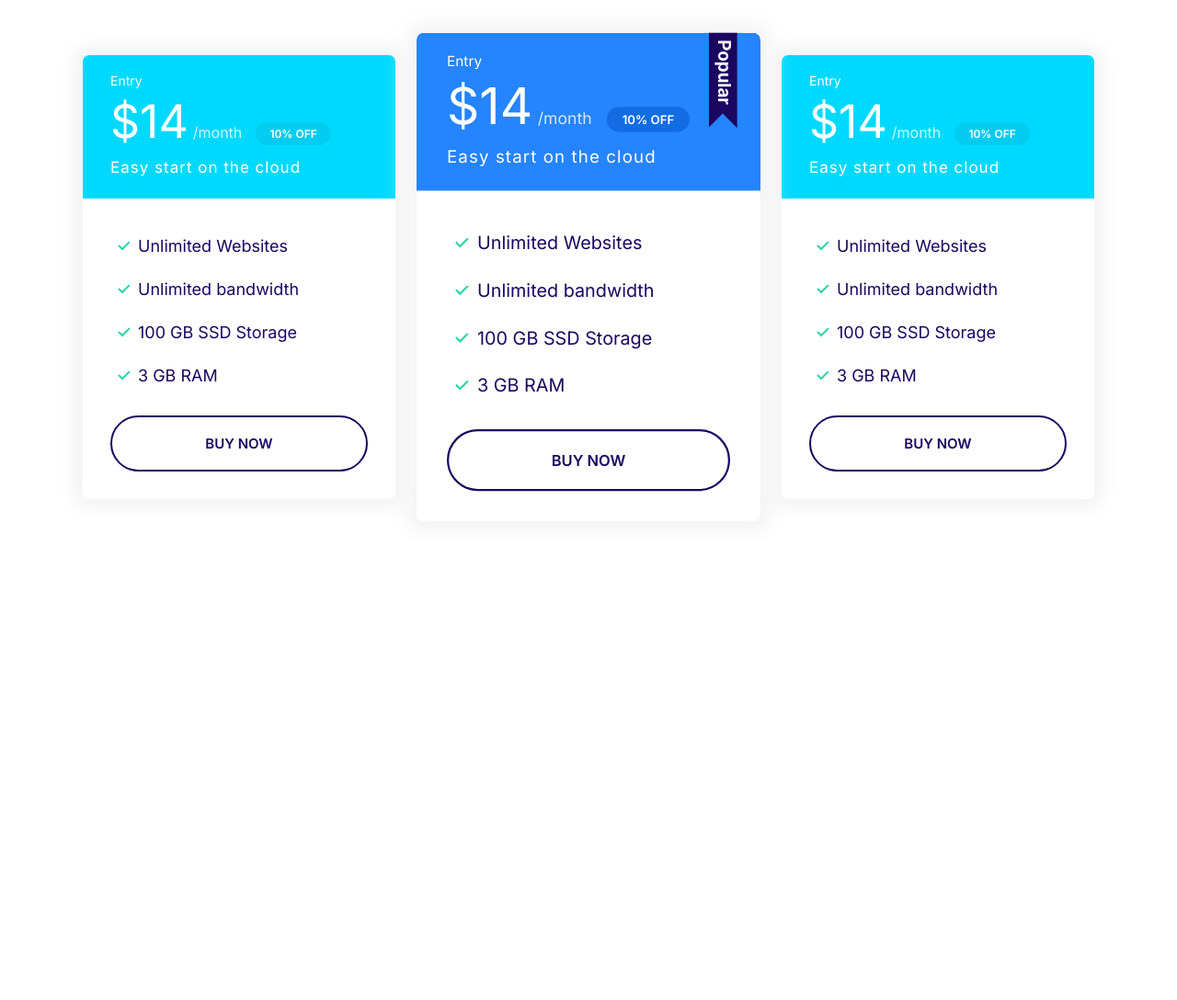
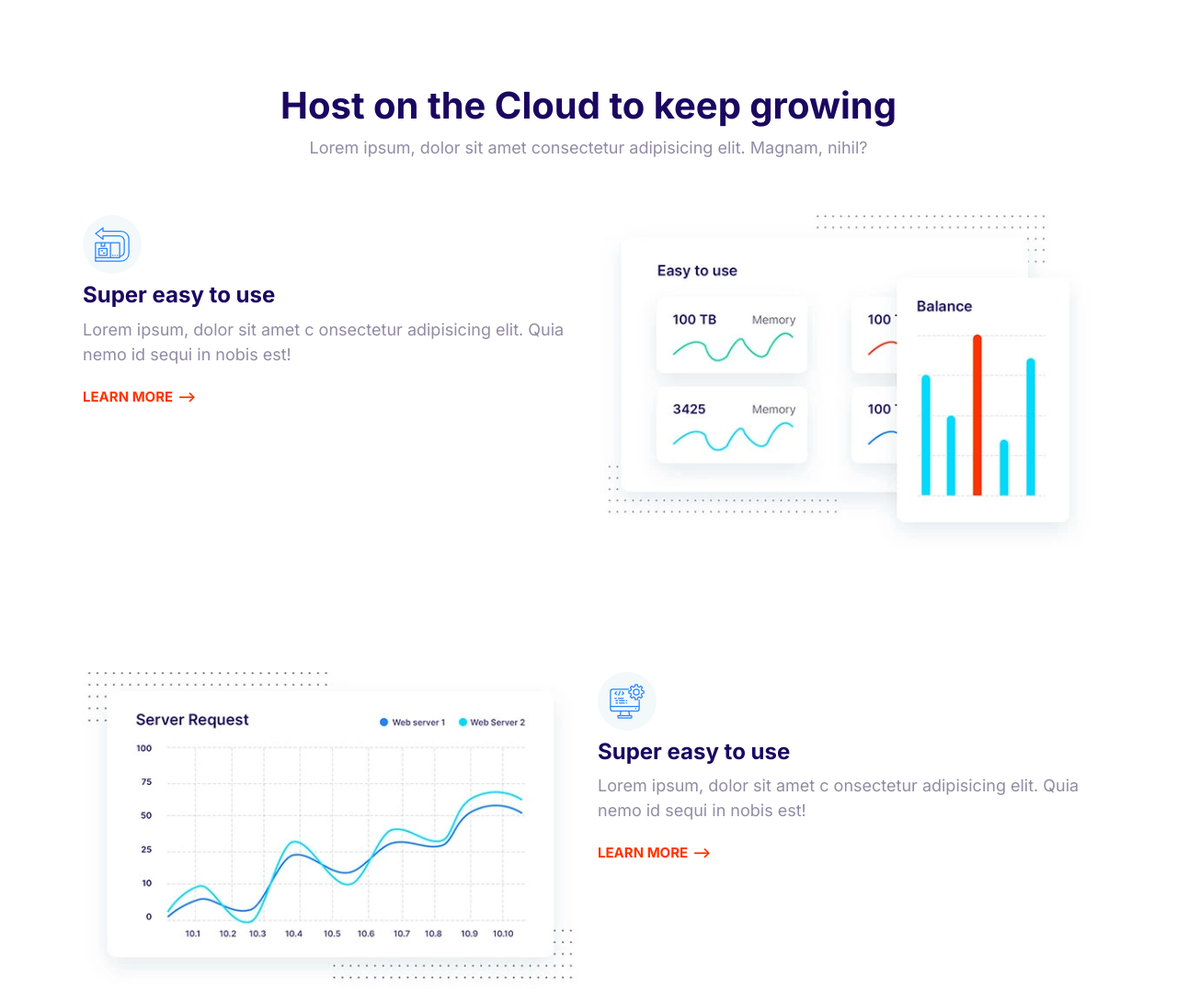
Before and after one commit to KRUT74/Nprnt, a plain HTML site: page index.html in a window 1280 px wide. Shown: the top 1088 px of the page at 92% size. Before the commit the page ends 800 px from the top, so only its background shows below. Drawn offline with Linux system fonts and the light colour scheme.

Commit message:
Created features block with alternating side content

```diff
--- a/css/styles.css
+++ b/css/styles.css
@@ -784,3 +784,29 @@ position: relative;
       max-width: 500px;
       margin: 0 auto;
     }
+
+    /*Features Block*/
+
+    .feature{
+      gap: 4rem 2rem;
+      margin: 12rem 0;
+
+    }
+
+    .feature:first-of-type{
+      margin-top: 6rem;
+    }
+
+    .feature__heading{
+      margin: 1rem 0;
+    }
+
+    .feature__image{
+      width: 100%;
+    }
+
+  @media screen and (min-width:768px){
+   .feature:nth-of-type(even) .feature__content{
+    order: 2;
+   }
+  }
--- a/index.html
+++ b/index.html
@@ -12,69 +12,118 @@
     <link rel="stylesheet" href="/css/styles.css" />
   </head>
   <body>
-    <section class="block container block-plans">
-      <div class="grid grid--1x3">
-        <div class="plan">
-          <div class="card card--secondary">
-            <header class="card__header">
-              <h3 class="plan__name">Entry</h3>
-              <span class="plan__price">$14</span>
-              <span class="plan__billing-cycle">/month</span>
-              <span class="badge badge--secondary badge--small">10% OFF</span>
-              <span class="plan__description">Easy start on the cloud</span>
-            </header>
-            <div class="card__body">
-              <ul class="list list--tick">
-                <li class="list__item">Unlimited Websites</li>
-                <li class="list__item">Unlimited bandwidth</li>
-                <li class="list__item">100 GB SSD Storage</li>
-                <li class="list__item">3 GB RAM</li>
-              </ul>
-              <button class="btn btn--outline btn--block">Buy Now</button>
-            </div>
-          </div>
+    <section class="block container">
+      <header class="block__header">
+        <h2>Host on the Cloud to keep growing</h2>
+        <p>
+          Lorem ipsum, dolor sit amet consectetur adipisicing elit. Magnam,
+          nihil?
+        </p>
+      </header>
+      <article class="grid grid--1x2 feature">
+        <div class="feature__content">
+          <span class="icon-container">
+            <svg class="icon icon--primary">
+              <use xlink:href="images/sprite.svg#easy"></use>
+            </svg>
+          </span>
+          <h3 class="feature__heading">Super easy to use</h3>
+          <p>
+            Lorem ipsum, dolor sit amet c onsectetur adipisicing elit. Quia nemo
+            id sequi in nobis est!
+          </p>
+          <a href="" class="link-arrow">Learn more</a>
         </div>
-        <div class="plan plan--popular">
-          <div class="card card--primary">
-            <header class="card__header">
-              <h3 class="plan__name">Entry</h3>
-              <span class="plan__price">$14</span>
-              <span class="plan__billing-cycle">/month</span>
-              <span class="badge badge--primary badge--small">10% OFF</span>
-              <span class="plan__description">Easy start on the cloud</span>
-            </header>
-            <div class="card__body">
-              <ul class="list list--tick">
-                <li class="list__item">Unlimited Websites</li>
-                <li class="list__item">Unlimited bandwidth</li>
-                <li class="list__item">100 GB SSD Storage</li>
-                <li class="list__item">3 GB RAM</li>
-              </ul>
-              <button class="btn btn--outline btn--block">Buy Now</button>
-            </div>
-          </div>
+        <picture>
+          <source
+            type="image/webp"
+            srcset="images/easy.webp 1x, images/easy@2x.webp 2x"
+          />
+          <source
+            type="image/jpg"
+            srcset="images/easy.jpg 1x, images/easy@2x.jpg 2x"
+          />
+          <img class="feature__image" src="images/easy@2x.jpg" alt="" />
+        </picture>
+      </article>
+      <article class="grid grid--1x2 feature">
+        <div class="feature__content">
+          <span class="icon-container">
+            <svg class="icon icon--primary">
+              <use xlink:href="images/sprite.svg#computer"></use>
+            </svg>
+          </span>
+          <h3 class="feature__heading">Super easy to use</h3>
+          <p>
+            Lorem ipsum, dolor sit amet c onsectetur adipisicing elit. Quia nemo
+            id sequi in nobis est!
+          </p>
+          <a href="" class="link-arrow">Learn more</a>
         </div>
-        <div class="plan">
-          <div class="card card--secondary">
-            <header class="card__header">
-              <h3 class="plan__name">Entry</h3>
-              <span class="plan__price">$14</span>
-              <span class="plan__billing-cycle">/month</span>
-              <span class="badge badge--secondary badge--small">10% OFF</span>
-              <span class="plan__description">Easy start on the cloud</span>
-            </header>
-            <div class="card__body">
-              <ul class="list list--tick">
-                <li class="list__item">Unlimited Websites</li>
-                <li class="list__item">Unlimited bandwidth</li>
-                <li class="list__item">100 GB SSD Storage</li>
-                <li class="list__item">3 GB RAM</li>
-              </ul>
-              <button class="btn btn--outline btn--block">Buy Now</button>
-            </div>
-          </div>
+        <picture>
+          <source
+            type="image/webp"
+            srcset="images/fast.webp 1x, images/fast@2x.webp 2x"
+          />
+          <source
+            type="image/jpg"
+            srcset="images/fast.jpg 1x, images/fast@2x.jpg 2x"
+          />
+          <img class="feature__image" src="images/fast@2x.jpg" alt="" />
+        </picture>
+      </article>
+      <article class="grid grid--1x2 feature">
+        <div class="feature__content">
+          <span class="icon-container">
+            <svg class="icon icon--primary">
+              <use xlink:href="images/sprite.svg#clock"></use>
+            </svg>
+          </span>
+          <h3 class="feature__heading">Super easy to use</h3>
+          <p>
+            Lorem ipsum, dolor sit amet c onsectetur adipisicing elit. Quia nemo
+            id sequi in nobis est!
+          </p>
+          <a href="" class="link-arrow">Learn more</a>
         </div>
-      </div>
+        <picture>
+          <source
+            type="image/webp"
+            srcset="images/wordpress.webp 1x, images/wordpress@2x.webp 2x"
+          />
+          <source
+            type="image/jpg"
+            srcset="images/wordpress.jpg 1x, images/wordpress@2x.jpg 2x"
+          />
+          <img class="feature__image" src="images/wordpress@2x.jpg" alt="" />
+        </picture>
+      </article>
+      <article class="grid grid--1x2 feature">
+        <div class="feature__content">
+          <span class="icon-container">
+            <svg class="icon icon--primary">
+              <use xlink:href="images/sprite.svg#clock"></use>
+            </svg>
+          </span>
+          <h3 class="feature__heading">Super easy to use</h3>
+          <p>
+            Lorem ipsum, dolor sit amet c onsectetur adipisicing elit. Quia nemo
+            id sequi in nobis est!
+          </p>
+          <a href="" class="link-arrow">Learn more</a>
+        </div>
+        <picture>
+          <source
+            type="image/webp"
+            srcset="images/support.webp 1x, images/support@2x.webp 2x"
+          />
+          <source
+            type="image/jpg"
+            srcset="images/support.jpg 1x, images/support@2x.jpg 2x"
+          />
+          <img class="feature__image" src="images/support@2x.jpg" alt="" />
+        </picture>
+      </article>
     </section>
     <script src="js/main.js"></script>
   </body>
```
Also changed, not shown: css/Components/Features Block.html (added, +113 -0 lines), images/easy.jpg (added), images/easy.webp (added), images/easy@2x.jpg (added), images/easy@2x.webp (added), images/fast.jpg (added), images/fast.webp (added), images/fast@2x.jpg (added), images/fast@2x.webp (added), images/support.jpg (added), images/support.webp (added), images/support@2x.jpg (added), images/support@2x.webp (added), images/wordpress.jpg (added), 3 more files.
